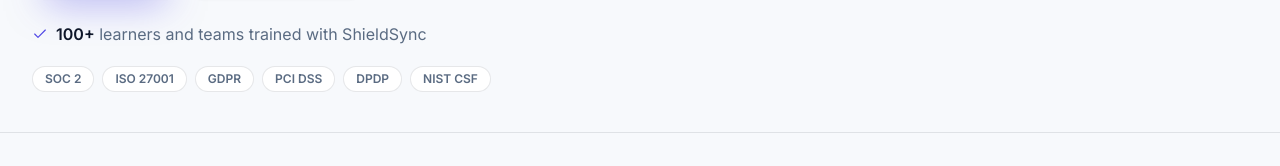
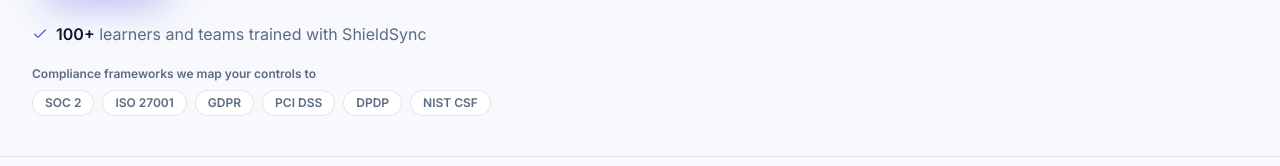
Before and after one commit to shieldsyncsecurity/shieldsync-website, a Next.js app: page / in a window 1280 px wide. Shown: the part 411-577 px from the top of the page. Built offline with nearby package versions, Linux system fonts and the light colour scheme; no server answers.

Commit message:
home hero: label the compliance-framework chips ('frameworks we map your controls to') so they read as readiness we deliver, not certifications we hold
Co-Authored-By: Claude Opus 4.8 <noreply@anthropic.com>

```diff
--- a/app/page.tsx
+++ b/app/page.tsx
@@ -117,12 +117,15 @@ export default function HomePage() {
               </p>
             </div>
 
-            <div className="mt-5 flex flex-wrap gap-2">
-              {FRAMEWORKS.map((f) => (
-                <span key={f} className="rounded-full border border-line bg-panel px-3 py-1 text-xs font-semibold text-muted">
-                  {f}
-                </span>
-              ))}
+            <div className="mt-5">
+              <p className="text-xs font-semibold text-muted">Compliance frameworks we map your controls to</p>
+              <div className="mt-2 flex flex-wrap gap-2">
+                {FRAMEWORKS.map((f) => (
+                  <span key={f} className="rounded-full border border-line bg-panel px-3 py-1 text-xs font-semibold text-muted">
+                    {f}
+                  </span>
+                ))}
+              </div>
             </div>
           </Reveal>
 
```
